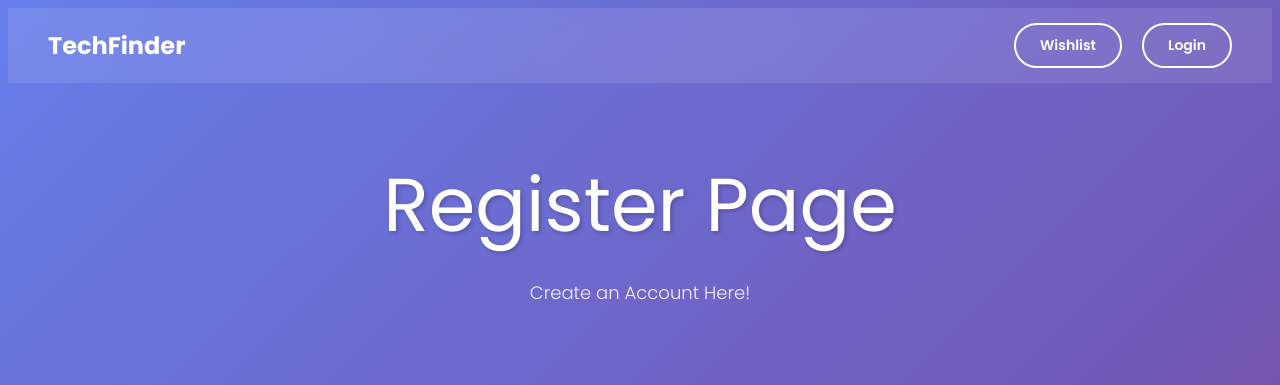
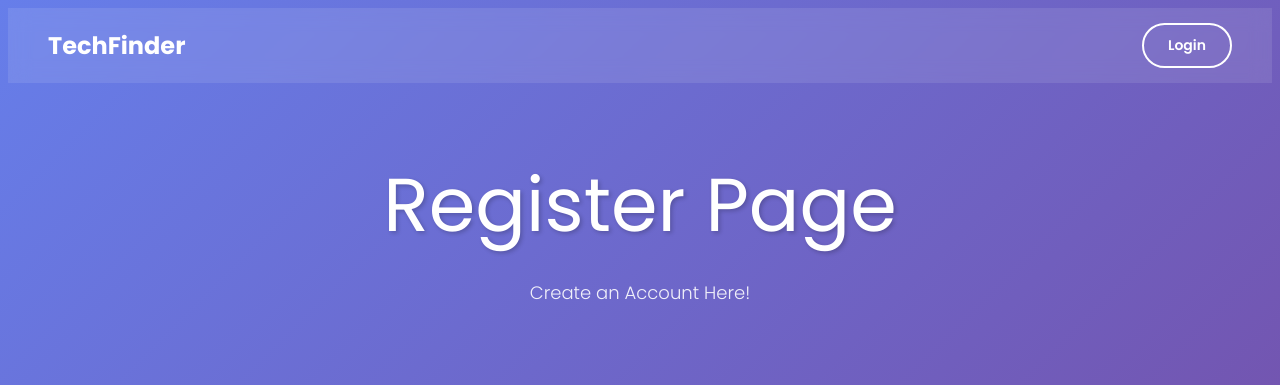
Before and after one commit to Lucas-Kurth/Tech-Product-Website, a Flask app: page /register in a window 1280 px wide. Shown: the top 385 px of the page. Run offline with Flask 3, Linux system fonts and the light colour scheme.

Commit message:
removed wishlist buttons from register and login pags

```diff
--- a/templates/login.html
+++ b/templates/login.html
@@ -17,7 +17,6 @@
             <a href="/">TechFinder</a>
         </div>
         <div class="nav-actions">
-            <a href="#" class="nav-btn nav-btn-wishlist">Wishlist</a>
             <a href="/register" class="nav-btn nav-btn-register">Register</a>
         </div>
     </nav>
--- a/templates/register.html
+++ b/templates/register.html
@@ -17,7 +17,6 @@
             <a href="/">TechFinder</a>
         </div>
         <div class="nav-actions">
-            <a href="#" class="nav-btn nav-btn-wishlist">Wishlist</a>
             <a href="/login" class="nav-btn nav-btn-login">Login</a>
         </div>
     </nav>
```
